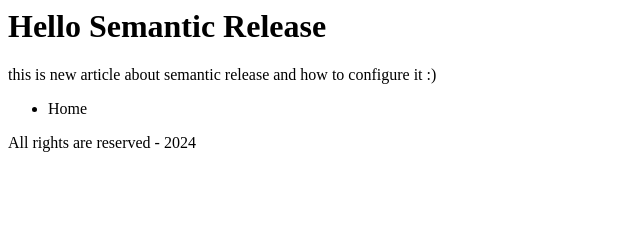
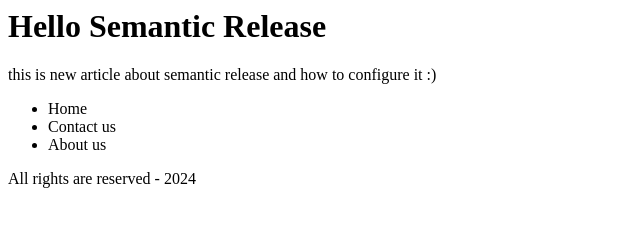
Before and after one commit to sahand291/semantic-release-gitlab, a website: page index.html in a window 1280 px wide. Shown: the whole page, without its empty margins (0-640 px from the left). Drawn offline with Linux system fonts and the light colour scheme.

Commit message:
feat(index): add two new menu item

```diff
--- a/index.html
+++ b/index.html
@@ -13,6 +13,8 @@
 			<aside>
 				<ul>
 					<li>Home</li>
+					<li>Contact us</li>
+					<li>About us</li>
 				</ul>
 			</aside>
 		</main>
```
